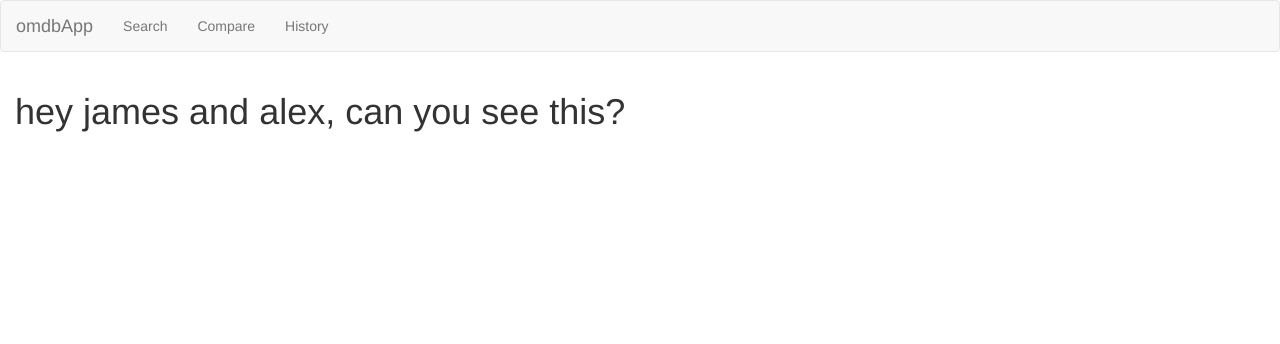
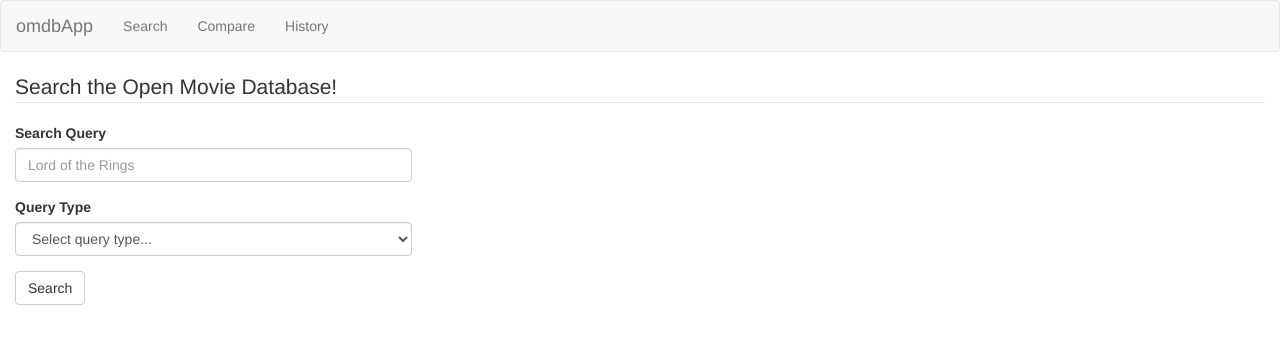
Before and after one commit to ekwok1/omdbApp, a website: page client/index.html in a window 1280 px wide. Drawn offline with nearby package versions, Linux system fonts and the light colour scheme; some packages are replaced by stand-ins of ours.

Commit message:
forget the angular-ui-router

```diff
--- a/client/components/searchForm/searchForm.component.js
+++ b/client/components/searchForm/searchForm.component.js
@@ -1,10 +1,7 @@
 (function() {
 	angular.module("omdbApp")
 		.component("searchForm", {
-			// templateUrl: "components/searchForm/searchForm.template.html",
-			template: `
-				<h1>hey james and alex, can you see this?</h1>
-			`,
+			templateUrl: "components/searchForm/searchForm.template.html",
 			controller: controller
 		});
 
--- a/client/index.html
+++ b/client/index.html
@@ -11,7 +11,7 @@
 
 	<navbar></navbar>
 	<div class="container-fluid">
-		<ui-view></ui-view>
+		<search-form></search-form>
 	</div>
 
 	<!-- Bootstrap/Bootswatch -->
```
